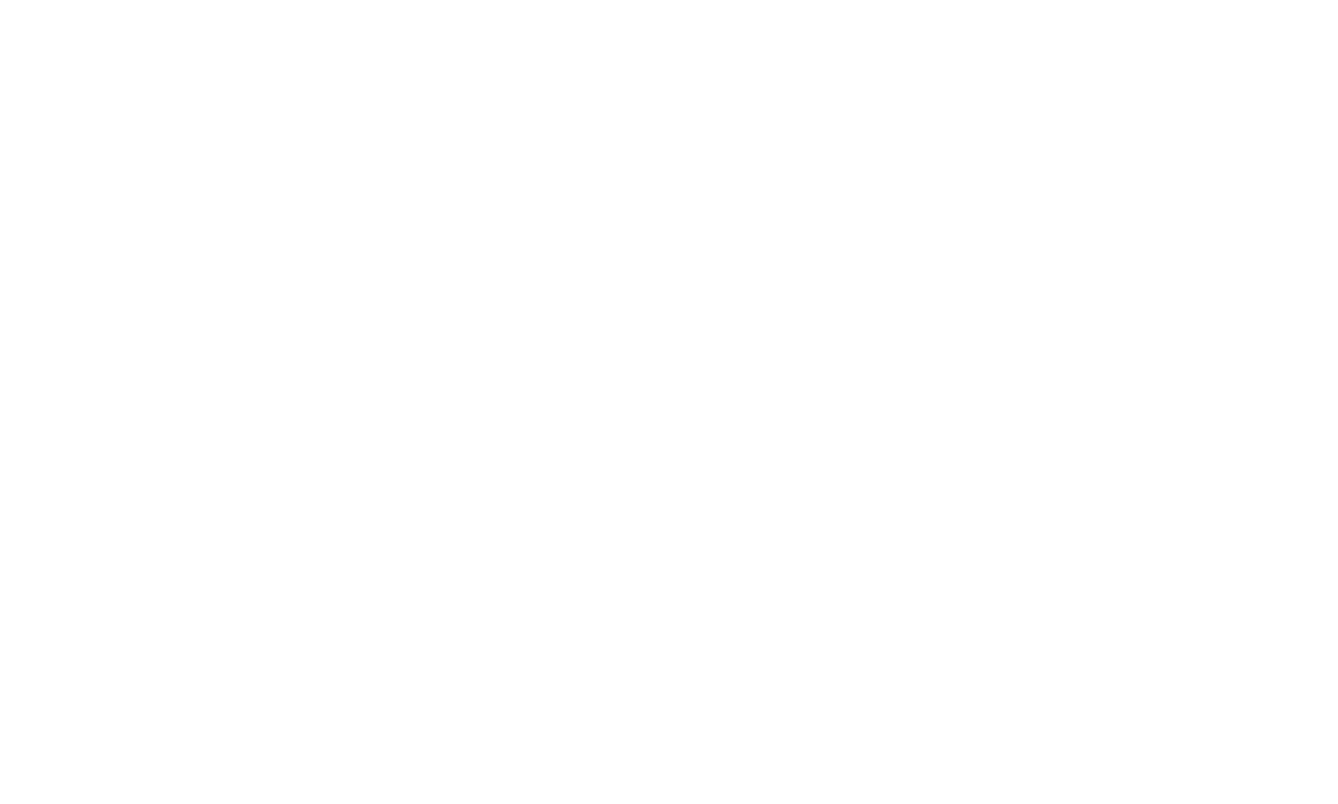
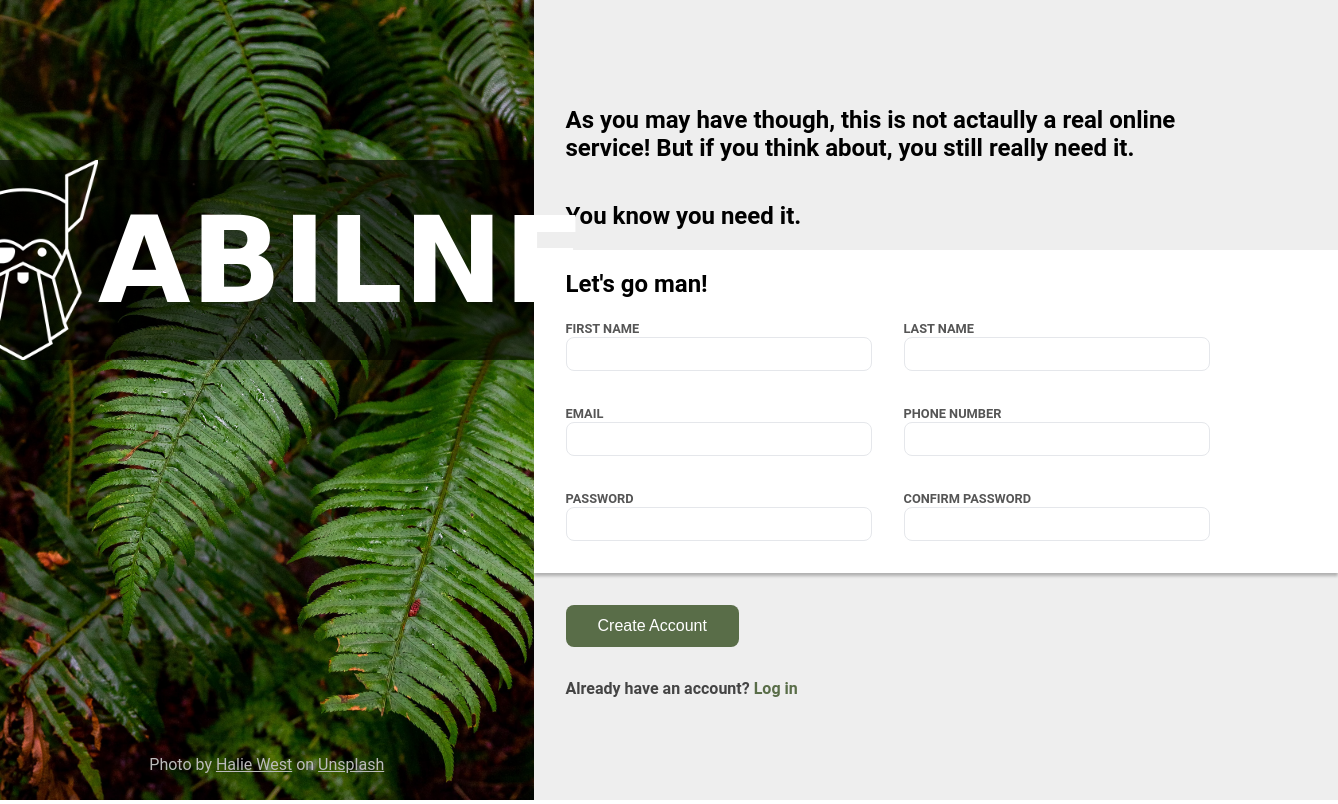
Before and after one commit to abilnf/odin-sign-up-form, a website: page index.html in a window 1280 px wide. Shown: the whole page, 1338 px wide, since content can reach past the window. Drawn offline with Linux system fonts and the light colour scheme; a web font is replaced by a local one.

Commit message:
Create static layout

```diff
--- a/index.css
+++ b/index.css
@@ -1,5 +1,111 @@
 @import url("https://fonts.googleapis.com/css2?family=Dokdo&display=swap");
 
 :root {
+  font-family: "Roboto", sans-serif;
+}
+
+body {
+  margin: 0;
+  height: 100vh;
+  display: flex;
+}
+
+.background-container {
+  position: relative;
+}
+
+.background {
+  height: 100%;
+}
+
+.logo-container {
+  position: absolute;
+  top: 20%;
+  width: 100%;
+  height: 200px;
+  display: flex;
+  justify-content: center;
+  align-items: center;
+  background: #00000099;
+}
+
+.logo {
+  height: 100%;
+}
+
+.logo-text {
   font-family: "Dokdo", cursive;
+  font-size: 120px;
+  color: white;
 }
+
+.background-container > p {
+  position: absolute;
+  bottom: 10px;
+  width: 100%;
+  text-align: center;
+  color: #bbb;
+}
+
+.background-container > p a {
+  color: #bbb;
+}
+
+.content {
+  display: flex;
+  flex-direction: column;
+  justify-content: center;
+  background: #eee;
+}
+
+.content > * {
+  padding: 0 128px 0 32px;
+}
+
+form {
+  background: white;
+  box-shadow: 0 3px 3px #00000044;
+}
+
+input {
+  display: block;
+  width: 300px;
+  height: 30px;
+  border-radius: 8px;
+  border: 1px solid #e5e7eb;
+}
+
+.flex-horizontal {
+  display: flex;
+  gap: 32px;
+  margin-bottom: 32px;
+}
+
+label {
+  font-size: 0.8rem;
+  font-weight: bold;
+  color: #555;
+}
+
+.content button {
+  align-self: start;
+  margin-left: 32px;
+  margin-top: 32px;
+  padding: 12px 32px;
+  background: #596d48;
+  border: 0;
+  border-radius: 8px;
+  color: white;
+  font-size: 1rem;
+}
+
+.login {
+  margin-top: 32px;
+  color: #444;
+  font-weight: bold;
+}
+
+.login a {
+  color: #596d48;
+  text-decoration: none;
+}
--- a/index.html
+++ b/index.html
@@ -8,5 +8,71 @@
     <link rel="stylesheet" href="index.css" />
     <script src="index.js" defer></script>
   </head>
-  <body></body>
+  <body>
+    <div class="background-container">
+      <img src="background.jpg" alt="Green Plant" class="background" />
+      <div class="logo-container">
+        <img src="logo.png" alt="Odin Logo" class="logo" />
+        <h1 class="logo-text">ABILNF</h1>
+      </div>
+      <p>
+        Photo by
+        <a href="https://unsplash.com/@haliewestphoto">Halie West</a> on
+        <a href="https://unsplash.com/photos/25xggax4bSA">Unsplash</a>
+      </p>
+    </div>
+    <div class="content">
+      <h2>
+        As you may have though, this is not actaully a real online service! But
+        if you think about, you still really need it.
+      </h2>
+      <h2>You know you need it.</h2>
+
+      <form id="sign-up" action="POST">
+        <h2>Let's go man!</h2>
+
+        <div class="flex-horizontal">
+          <div>
+            <label for="first_name">FIRST NAME</label>
+            <input type="text" name="first_name" id="first_name" />
+          </div>
+
+          <div>
+            <label for="last_name">LAST NAME</label>
+            <input type="text" name="last_name" id="last_name" />
+          </div>
+        </div>
+
+        <div class="flex-horizontal">
+          <div>
+            <label for="email">EMAIL</label>
+            <input type="email" name="email" id="email" />
+          </div>
+
+          <div>
+            <label for="phone_nubmer">PHONE NUMBER</label>
+            <input type="tel" name="phone_nubmer" id="phone_nubmer" />
+          </div>
+        </div>
+
+        <div class="flex-horizontal">
+          <div>
+            <label for="password">PASSWORD</label>
+            <input type="password" name="password" id="password" />
+          </div>
+
+          <div>
+            <label for="confirm_password">CONFIRM PASSWORD</label>
+            <input
+              type="password"
+              name="confirm_password"
+              id="confirm_password"
+            />
+          </div>
+        </div>
+      </form>
+      <button type="submit" form="sign-up">Create Account</button>
+      <p class="login">Already have an account? <a href="#">Log in</a></p>
+    </div>
+  </body>
 </html>
```
